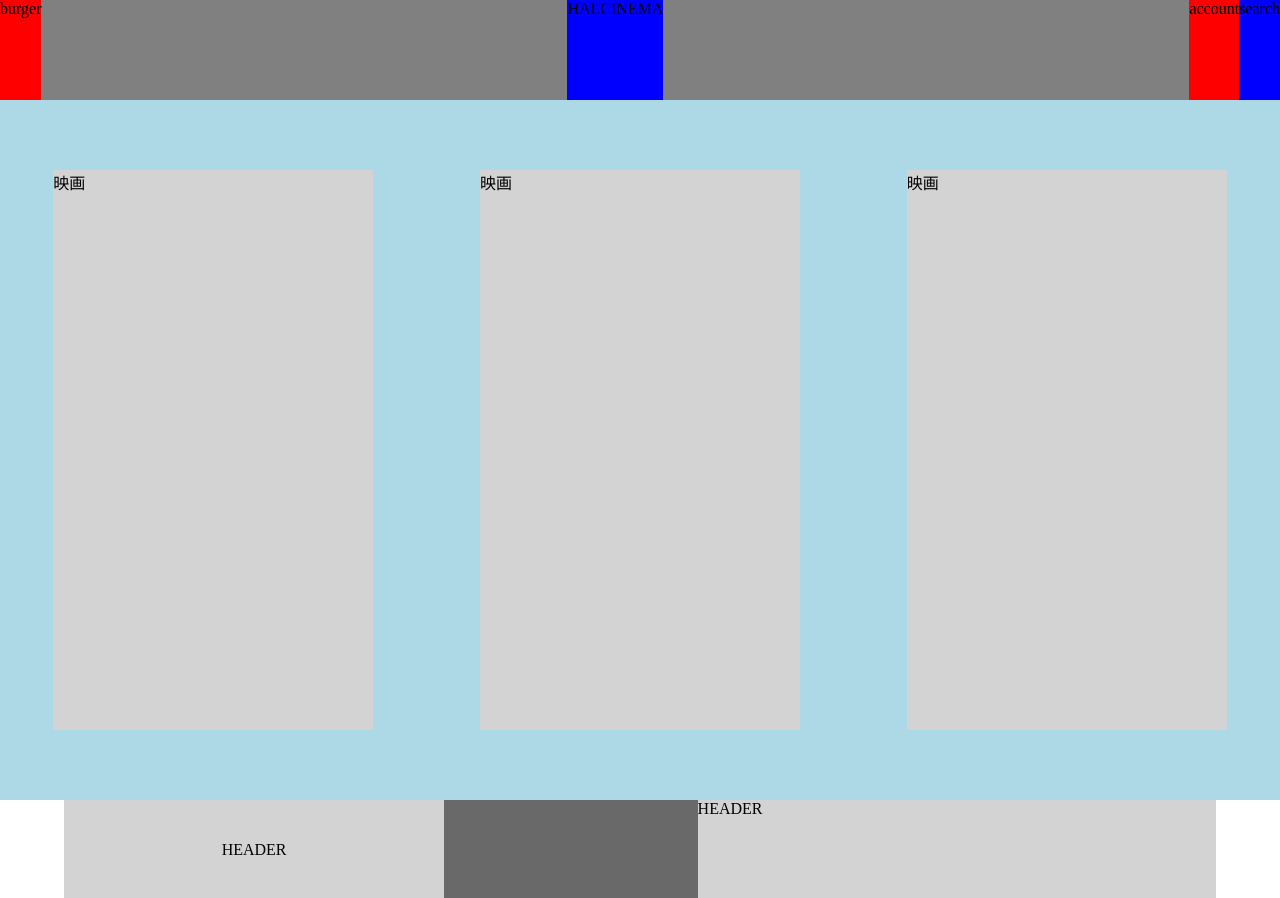
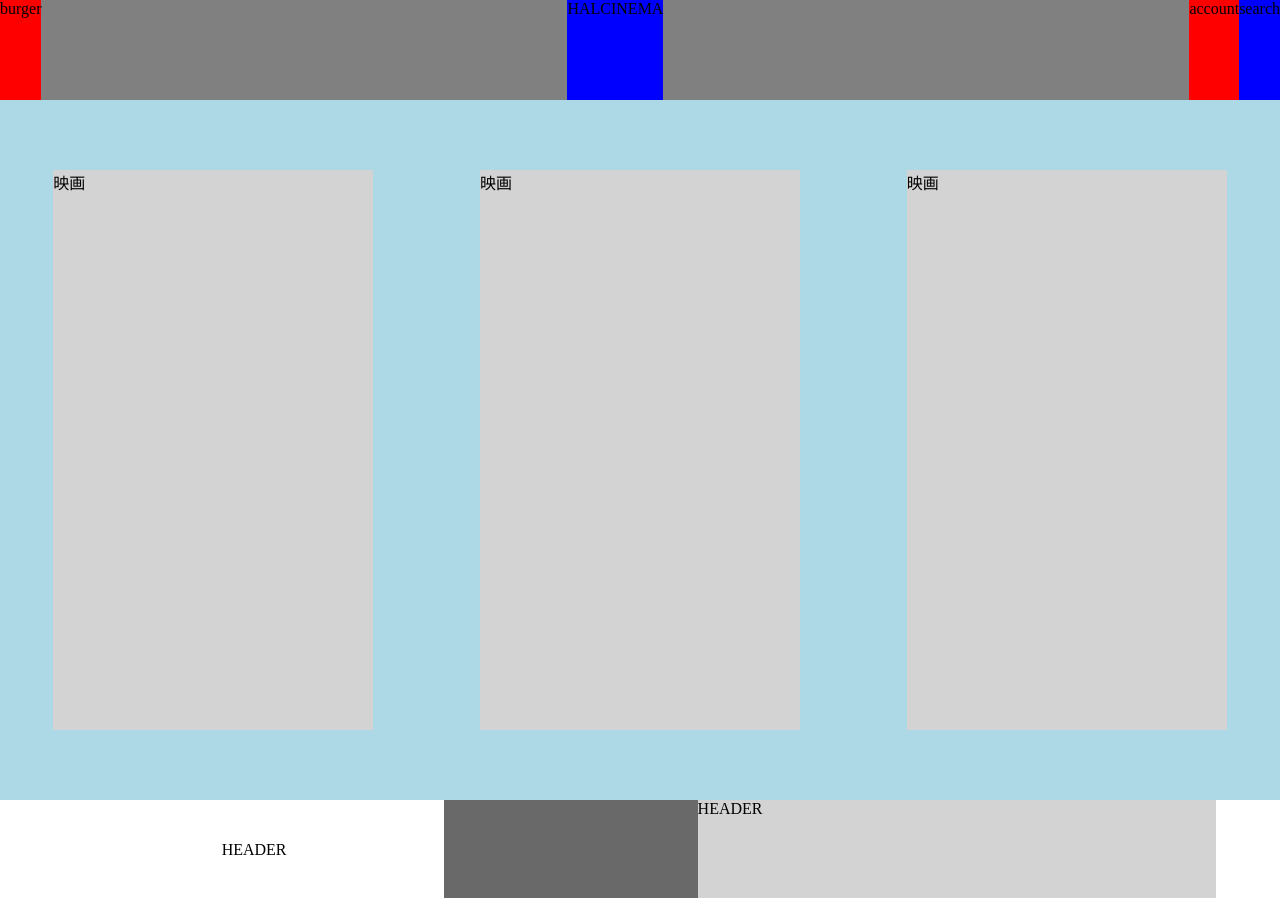
Before and after one commit to HAL-Cinema-G9/frontend, a Next.js app: page / in a window 1280 px wide. Shown: the top 898 px of the page. Built offline with nearby package versions, Linux system fonts and the light colour scheme.

Commit message:
headerを白にしました

```diff
--- a/src/pages/index.tsx
+++ b/src/pages/index.tsx
@@ -70,7 +70,7 @@ const styles = {
 
     margin-right: auto;
 
-    background-color: lightgray;
+    background-color: #fff;
   `,
   left_descriptionBox: css`
     display: flex;
```
